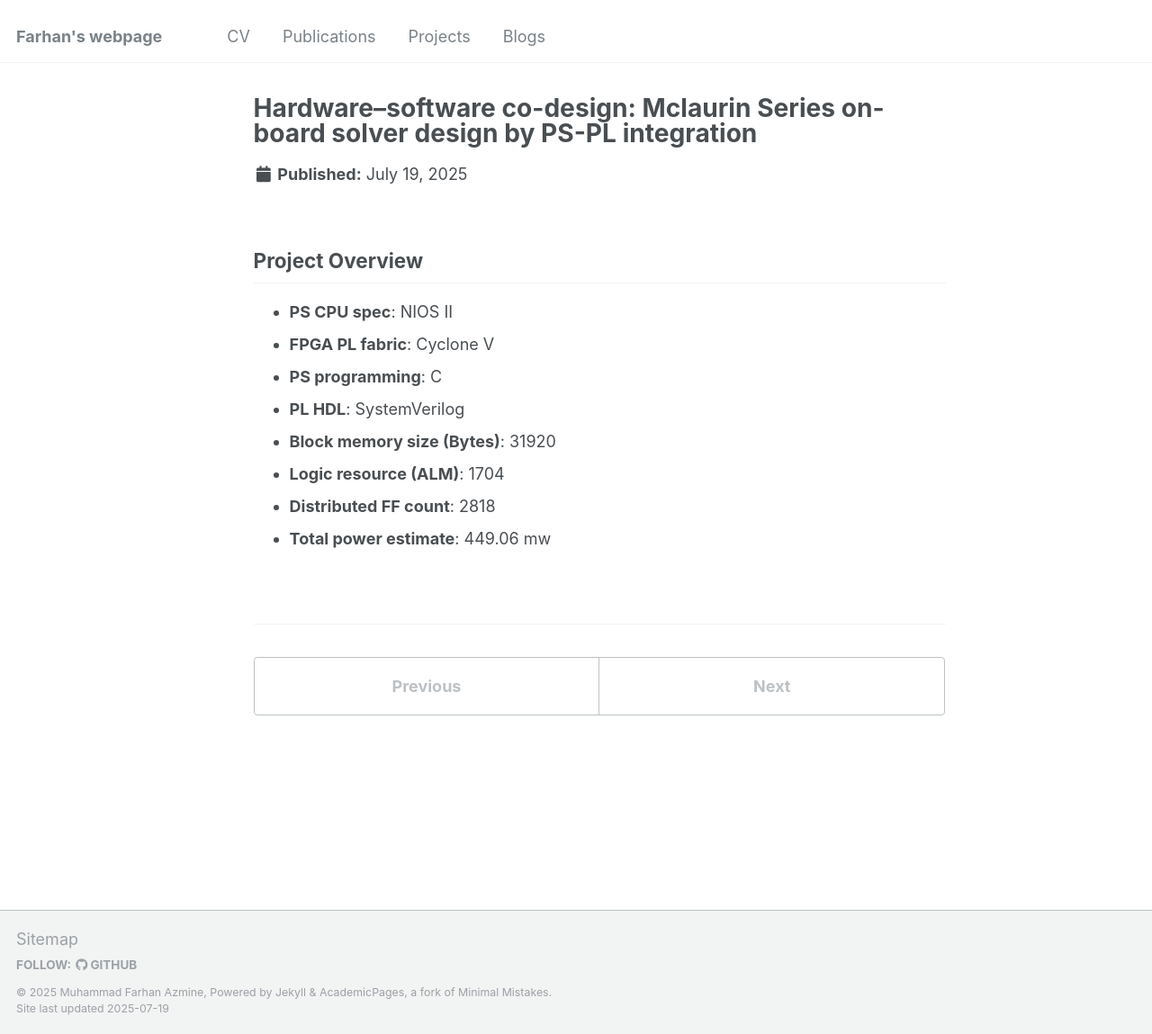
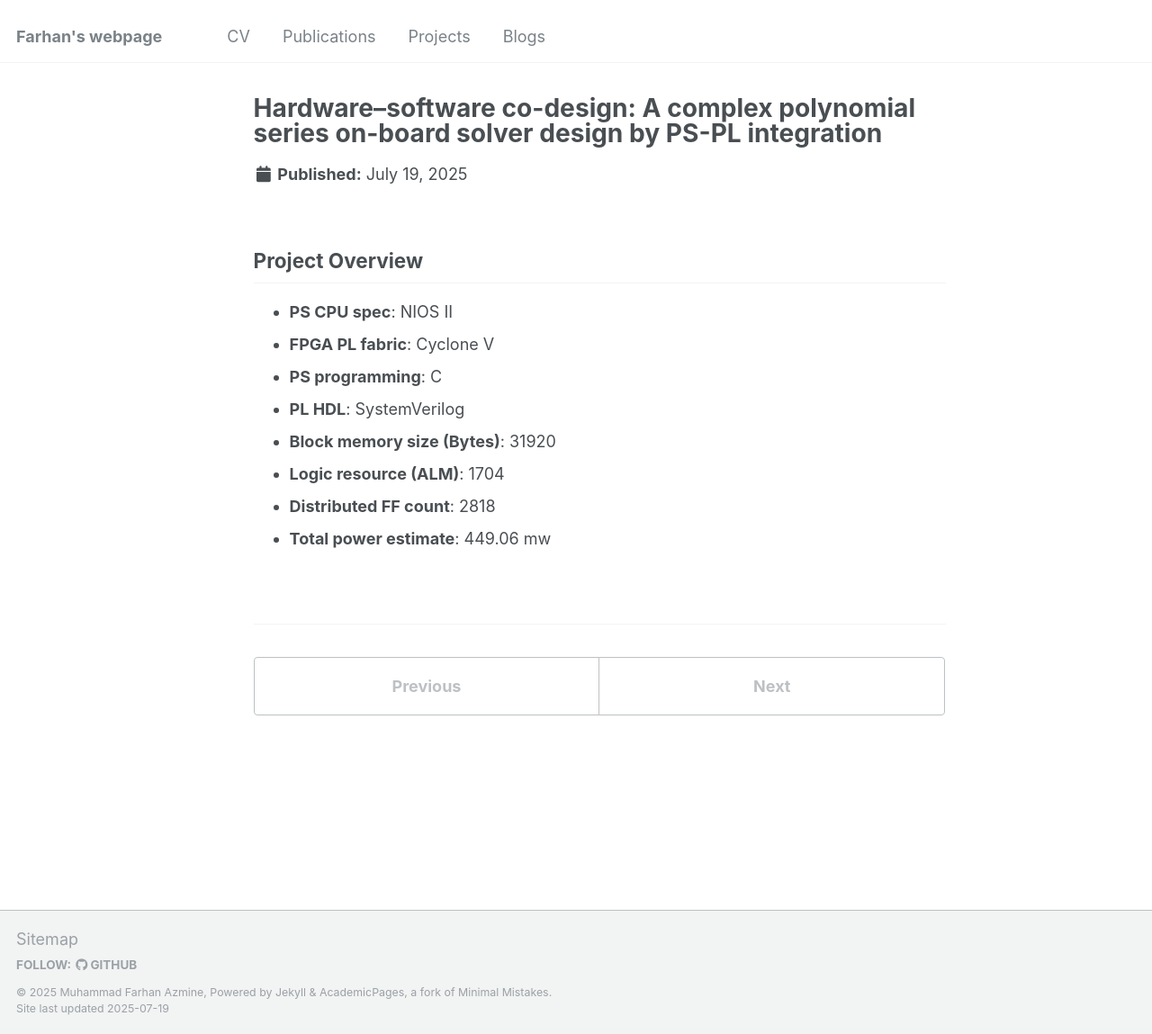
Before and after one commit to muhammadfarhan720/web-profile, a Jekyll site: the page built from _projects/04_HW_SW_onboard_test.md, in a window 1280 px wide and 1149 px high. Shown: the whole window at 90% size. Built offline with Jekyll 4.4.1, drawn with Linux system fonts in a browser that asks for light colours.

Commit message:
update
update

```diff
--- a/_projects/04_HW_SW_onboard_test.md
+++ b/_projects/04_HW_SW_onboard_test.md
@@ -1,5 +1,5 @@
 ---
-title: "Hardware–software co-design: Mclaurin Series on-board solver design by PS-PL integration "
+title: "Hardware–software co-design: A complex polynomial series on-board solver design by PS-PL integration "
 description: "This design utilizes the NIOS II soft-core CPU (PS) to compute complex Maclaurin series expansions, while the FPGA fabric (PL) handles real-time sample delivery and result capture for seamless on-board hardware-software integration."
 github: "https://github.com/muhammadfarhan720/Softcore-CPU-Solver"
 layout: single
```
